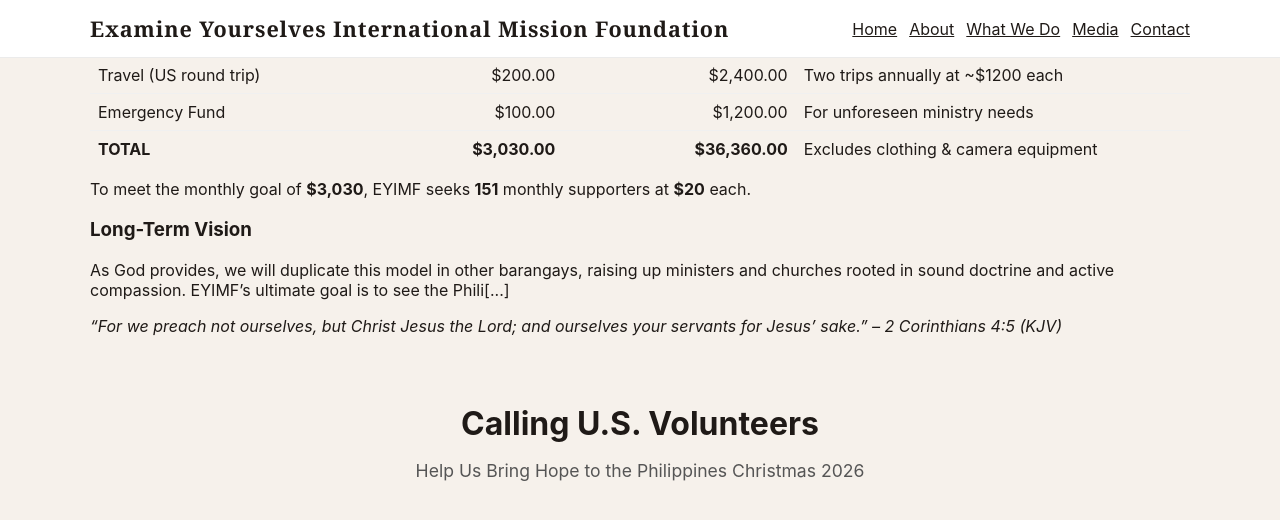
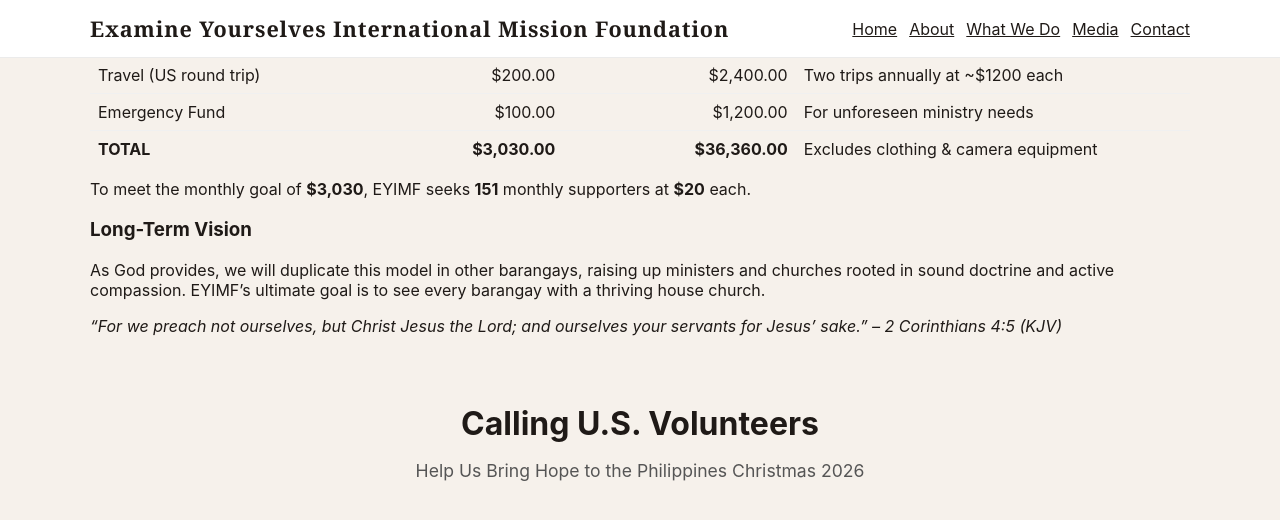
Before and after one commit to Irdavid160/eyimf, a Jekyll site: the page updates.html, which Jekyll copies as it is, in a window 1280 px wide and 900 px high, scrolled down 1294 px, cut to the strip 0-569 px from the top of the window. Shown: the top 520 px of the strip. Built offline with Jekyll 4.4.1, drawn with Linux system fonts in a browser that asks for light colours.

Commit message:
Revise long-term vision in updates.html
Updated the long-term vision paragraph to include the goal of having a thriving house church in every barangay.

```diff
--- a/updates.html
+++ b/updates.html
@@ -237,7 +237,8 @@
       <p style="margin-top:12px;">To meet the monthly goal of <strong>$3,030</strong>, EYIMF seeks <strong>151</strong> monthly supporters at <strong>$20</strong> each.</p>
 
       <h3>Long-Term Vision</h3>
-      <p>As God provides, we will duplicate this model in other barangays, raising up ministers and churches rooted in sound doctrine and active compassion. EYIMF’s ultimate goal is to see the Phili[...]
+      <p>As God provides, we will duplicate this model in other barangays, raising up ministers and churches rooted in sound doctrine and active compassion. EYIMF’s ultimate goal is to see every barangay
+        with a thriving house church.
 
       <p style="font-style:italic; margin-top:8px;">“For we preach not ourselves, but Christ Jesus the Lord; and ourselves your servants for Jesus’ sake.” – 2 Corinthians 4:5 (KJV)</p>
 
```
